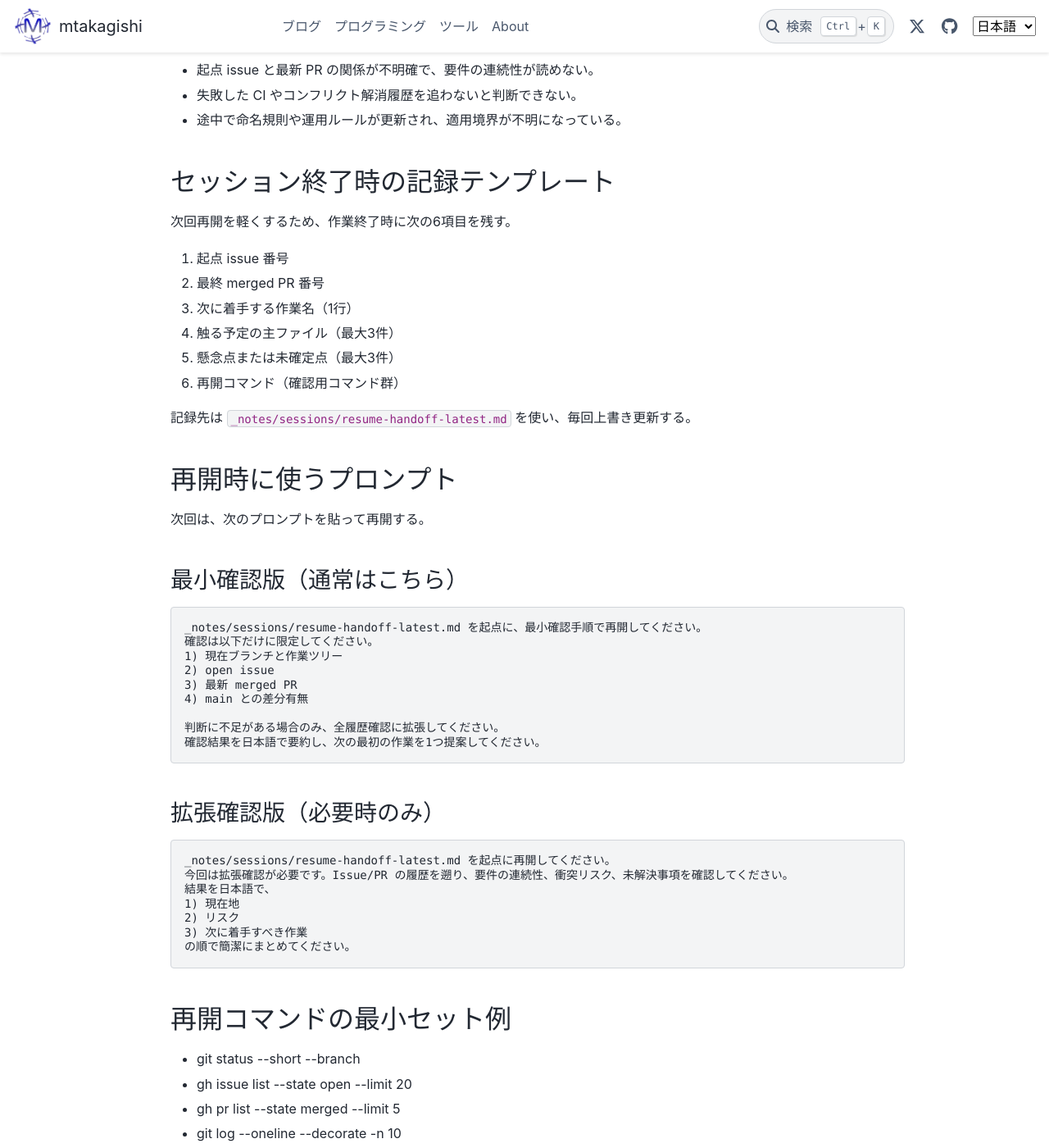
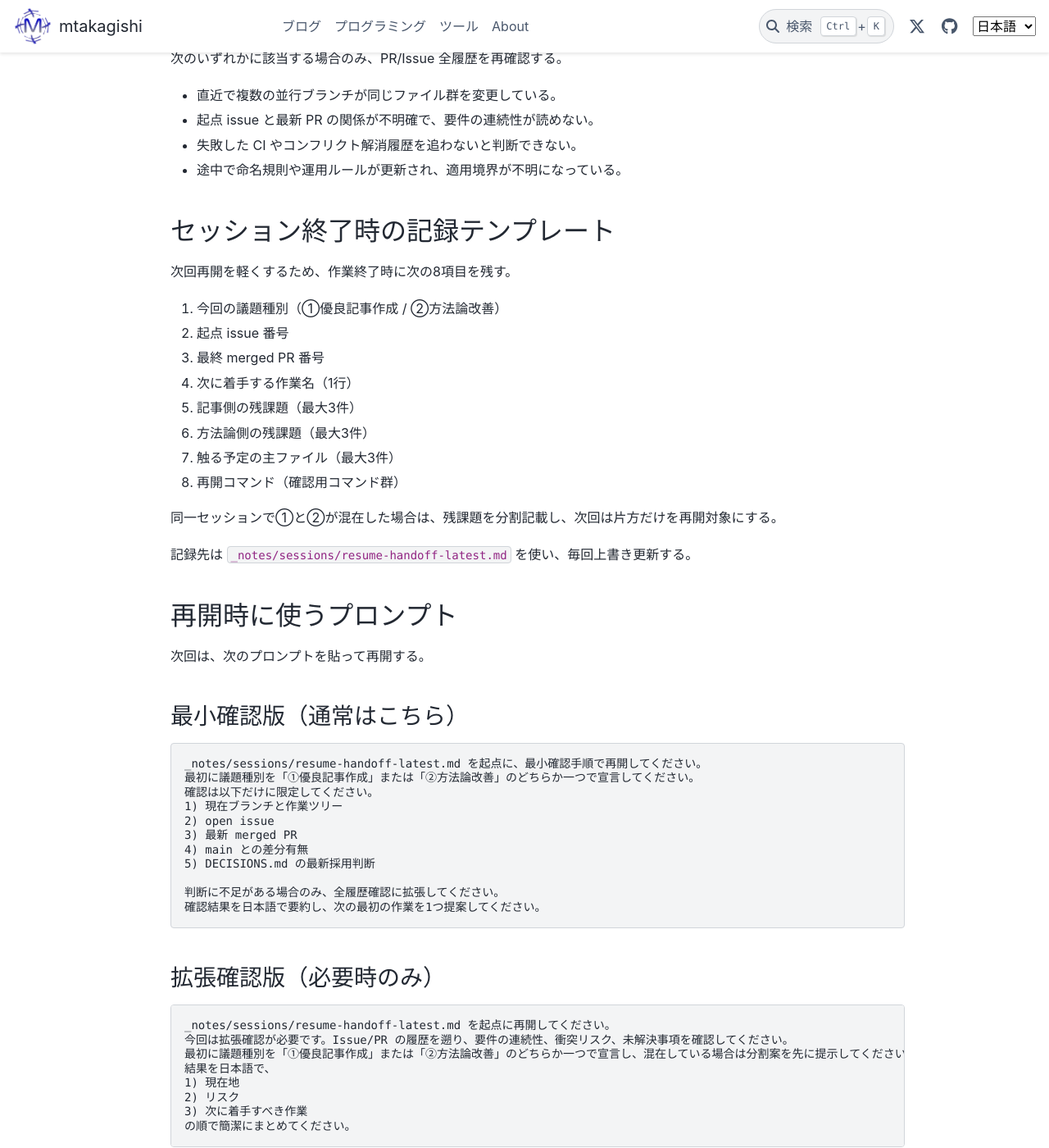
Before and after one commit to mtakagishi/note, a Sphinx documentation site: the page built from docs/agents/resume-minimal-checklist.md, in a window 1280 px wide and 1400 px high, scrolled down 829 px. Shown: the whole window at 82% size. Built offline with Sphinx 7.4.7 and the PyData theme 0.15.4, drawn with Linux system fonts in a browser that asks for light colours; some of the changed text lies outside the part shown.

````diff
--- a/docs/agents/resume-minimal-checklist.md
+++ b/docs/agents/resume-minimal-checklist.md
@@ -11,10 +11,12 @@
 
 ## 最小確認手順（標準）
 
-1. 現在ブランチと作業ツリー状態を確認する。
-2. open issue 一覧を確認し、今回の起点 issue を1件に絞る。
-3. 最新の merged PR を1件確認し、次に触る境界を特定する。
-4. main の先頭コミットと現在ブランチの差分有無だけ確認する。
+1. 今回の議題種別を「①優良記事作成」または「②方法論改善」のどちらか一つで宣言する。
+2. 現在ブランチと作業ツリー状態を確認する。
+3. open issue 一覧を確認し、今回の起点 issue を1件に絞る。
+4. 最新の merged PR を1件確認し、次に触る境界を特定する。
+5. main の先頭コミットと現在ブランチの差分有無だけ確認する。
+6. 最新の `DECISIONS.md` を確認し、採用済み判断が今回の議題種別と矛盾しないかを確認する。
 
 上記で判断できる場合は、ここで再開してよい。
 
@@ -29,14 +31,18 @@
 
 ## セッション終了時の記録テンプレート
 
-次回再開を軽くするため、作業終了時に次の6項目を残す。
+次回再開を軽くするため、作業終了時に次の8項目を残す。
 
-1. 起点 issue 番号
-2. 最終 merged PR 番号
-3. 次に着手する作業名（1行）
-4. 触る予定の主ファイル（最大3件）
-5. 懸念点または未確定点（最大3件）
-6. 再開コマンド（確認用コマンド群）
+1. 今回の議題種別（①優良記事作成 / ②方法論改善）
+2. 起点 issue 番号
+3. 最終 merged PR 番号
+4. 次に着手する作業名（1行）
+5. 記事側の残課題（最大3件）
+6. 方法論側の残課題（最大3件）
+7. 触る予定の主ファイル（最大3件）
+8. 再開コマンド（確認用コマンド群）
+
+同一セッションで①と②が混在した場合は、残課題を分割記載し、次回は片方だけを再開対象にする。
 
 記録先は `_notes/sessions/resume-handoff-latest.md` を使い、毎回上書き更新する。
 
@@ -48,11 +54,13 @@
 
 ```text
 _notes/sessions/resume-handoff-latest.md を起点に、最小確認手順で再開してください。
+最初に議題種別を「①優良記事作成」または「②方法論改善」のどちらか一つで宣言してください。
 確認は以下だけに限定してください。
 1) 現在ブランチと作業ツリー
 2) open issue
 3) 最新 merged PR
 4) main との差分有無
+5) DECISIONS.md の最新採用判断
 
 判断に不足がある場合のみ、全履歴確認に拡張してください。
 確認結果を日本語で要約し、次の最初の作業を1つ提案してください。
@@ -63,6 +71,7 @@ _notes/sessions/resume-handoff-latest.md を起点に、最小確認手順で再
 ```text
 _notes/sessions/resume-handoff-latest.md を起点に再開してください。
 今回は拡張確認が必要です。Issue/PR の履歴を遡り、要件の連続性、衝突リスク、未解決事項を確認してください。
+最初に議題種別を「①優良記事作成」または「②方法論改善」のどちらか一つで宣言し、混在している場合は分割案を先に提示してください。
 結果を日本語で、
 1) 現在地
 2) リスク
````
Also changed, not shown: docs/agents/knowledge-harness/DECISIONS.md (+8 -0 lines), docs/agents/knowledge-harness/OPERATIONS.md (+18 -1 lines), docs/agents/knowledge-harness/STATUS.md (+6 -0 lines).
